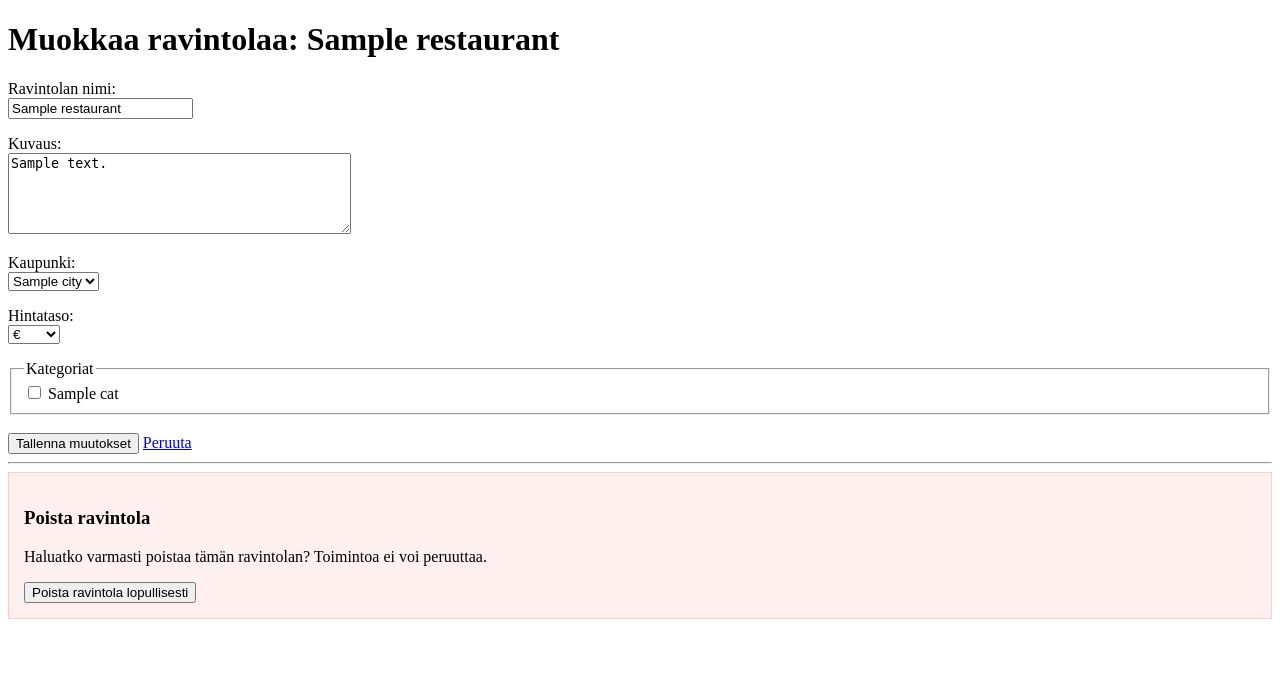
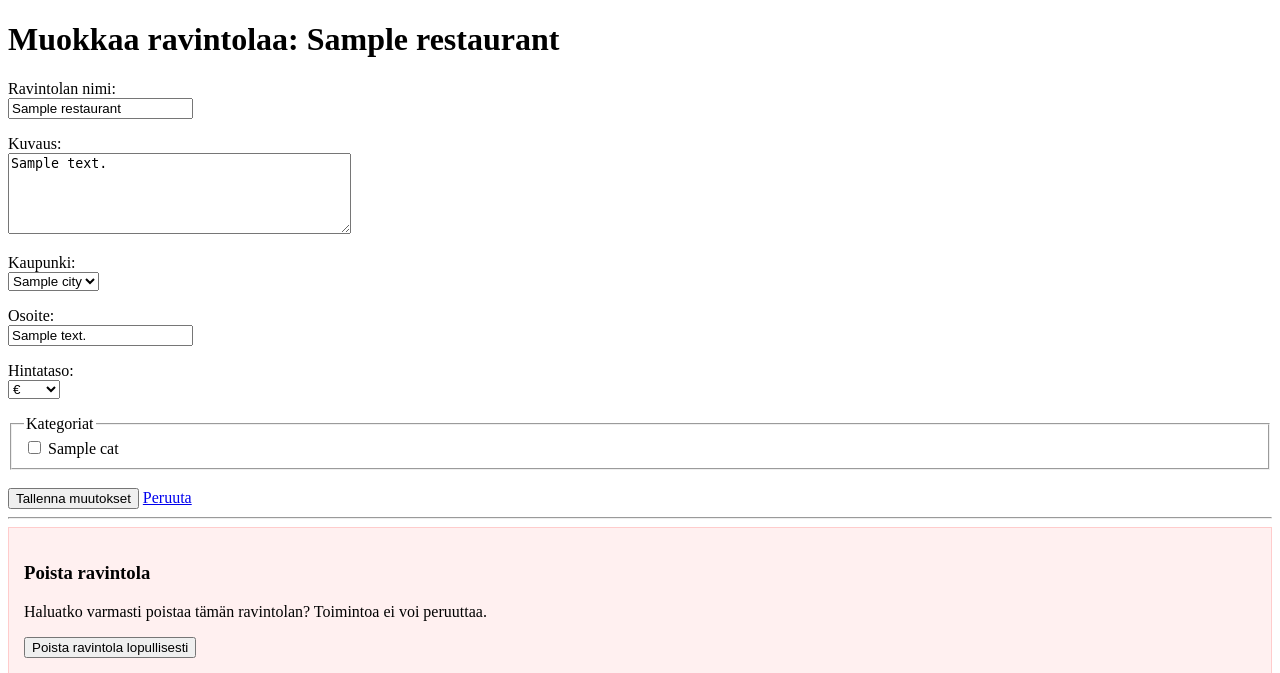
Before and after one commit to vvvilho/Ravintolat, a Flask app: template templates/edit.html in a window 1280 px wide. Shown: the top 673 px of the page. Run offline with Flask 3, Linux system fonts and the light colour scheme; the template is opened without the code that fills it: most values are stand-ins (such as "Sample title", 1, 10 or a date in 2020).

Commit message:
Update restaurant editing and clean up UI layout

```diff
--- a/templates/edit.html
+++ b/templates/edit.html
@@ -26,6 +26,9 @@
                 </option>
                 {% endfor %}
             </select>
+        </p>
+        <p>Osoite:<br>
+        <input type="text" name="address" value="{{ restaurant.address }}">
         </p>
         <p>
             Hintataso: <br />
--- a/templates/index.html
+++ b/templates/index.html
@@ -13,7 +13,9 @@
     {% endwith %}
 
     {% if session.username %}
-        Olet kirjautunut: <strong><a href="/user/{{ session.user_id }}">{{ session.username }}</a></strong>
+        <div>
+        Olet kirjautunut tunnuksella: <strong><a href="/user/{{ session.user_id }}">{{ session.username }}</a></strong>
+        </div>
         <a href="/logout">Kirjaudu ulos</a> |
         <a href="/restaurants/create">Lisää uusi ravintola</a> |
         <a href="/find_restaurants">Haku</a>
```
